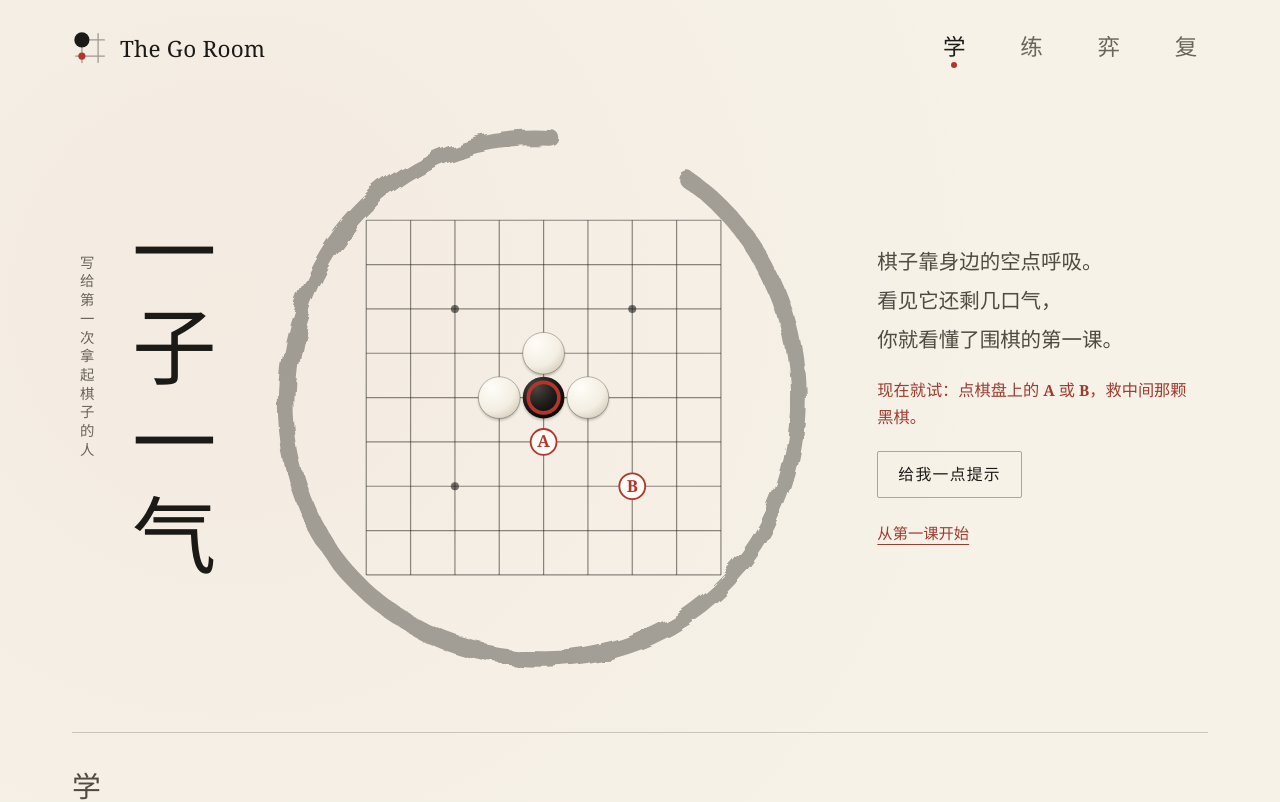
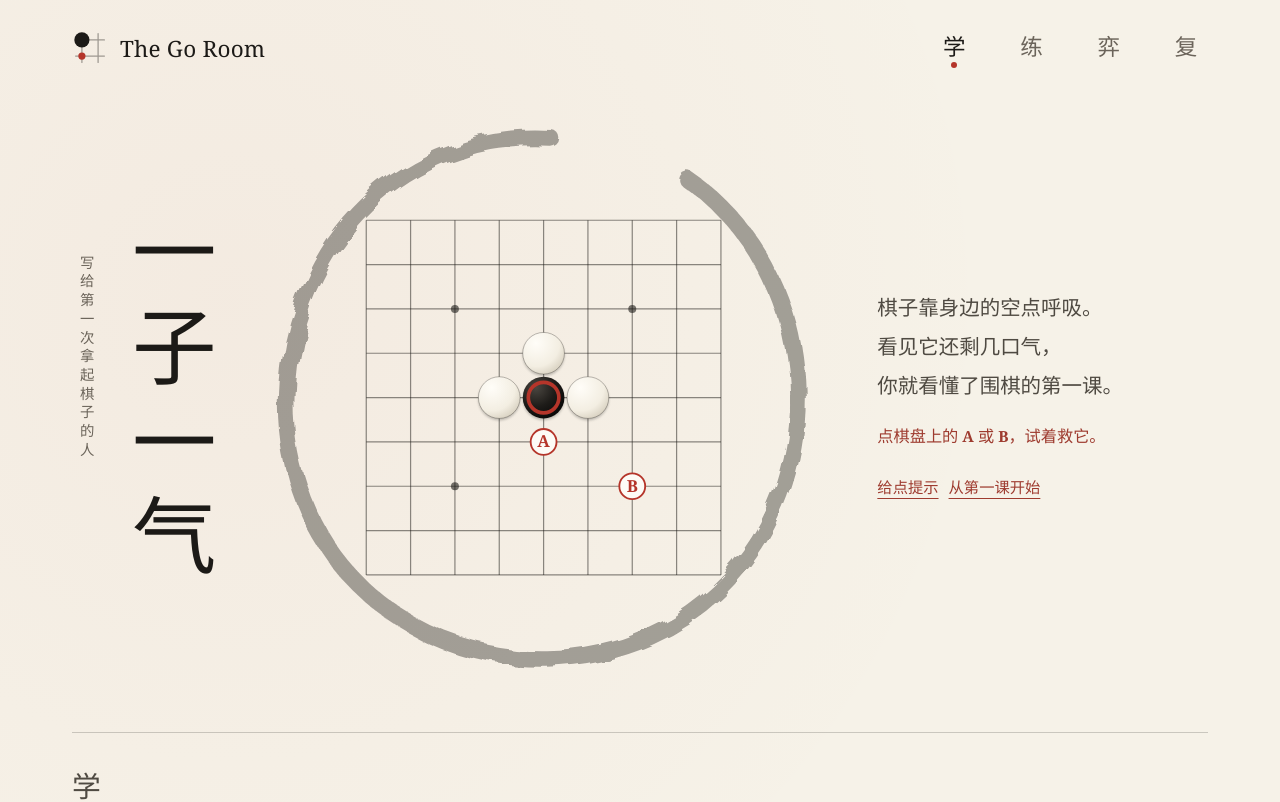
Before and after one commit to Minjia-Hu/the-go-room, a React (Vite) app: page / in a window 1280 px wide. Shown: the top 802 px of the page. Built offline with nearby package versions, Linux system fonts and the light colour scheme.

Commit message:
Simplify homepage exercise hints and unify progress colors

```diff
--- a/src/app/lessons/HeroExercise.tsx
+++ b/src/app/lessons/HeroExercise.tsx
@@ -41,11 +41,13 @@ export function HeroExercise({ onStart, onSurvival }: Props) {
         <button className="text-button" onClick={feedback.next[1]}>{feedback.next[0]} →</button>
       </> : <>
         <p className="ink-hero__lede">棋子靠身边的空点呼吸。<br />看见它还剩几口气，<br />你就看懂了围棋的第一课。</p>
-        <p className="ink-hero__try">现在就试：点棋盘上的 <b>A</b> 或 <b>B</b>，救中间那颗黑棋。</p>
+        <p className="ink-hero__try">点棋盘上的 <b>A</b> 或 <b>B</b>，试着救它。</p>
+        {run.notice && <p className="ink-note">{run.notice}</p>}
         {run.hint && <p className="ink-note">提示：数一数带圈黑棋旁边还空着的交叉点。气只算上下左右紧挨着的空点。</p>}
-        {run.notice && <p className="ink-note">{run.notice}</p>}
-        <div className="actions"><button className="button button--ghost" onClick={() => setRun({ ...run, hint: !run.hint })}>{run.hint ? '收起提示' : '给我一点提示'}</button></div>
-        <button className="text-button" onClick={onStart}>从第一课开始</button>
+        <div className="actions">
+          <button type="button" className="text-button" aria-expanded={run.hint} onClick={() => setRun({ ...run, hint: !run.hint })}>{run.hint ? '收起提示' : '给点提示'}</button>
+          <button className="text-button" onClick={onStart}>从第一课开始</button>
+        </div>
       </>}
     </div>
   </>
--- a/src/app/lessons/ScrollContents.tsx
+++ b/src/app/lessons/ScrollContents.tsx
@@ -61,7 +61,7 @@ function ScrollRow({ id, entries, initialOpen }: {
           <span className="scroll__title" aria-hidden="true">{chapter.title}</span>
           <span className="scroll__meta" aria-hidden="true">
             <span>{chapter.count}</span>
-            {chapter.done && <span className={chapter.done[0] === chapter.done[1] ? 'scroll__done scroll__done--full' : 'scroll__done'}>{chapter.done[0]} / {chapter.done[1]}</span>}
+            {chapter.done && <span className="scroll__done">{chapter.done[0]} / {chapter.done[1]}</span>}
           </span>
         </button>
         {isOpen && <div id={panelId} className={`scroll__panel${animate ? ' scroll__panel--unroll' : ''}`} role="region" aria-label={chapter.title}>
--- a/src/app/styles.css
+++ b/src/app/styles.css
@@ -92,7 +92,6 @@ button:focus-visible, select:focus-visible, input:focus-visible { outline: 2px s
 .scroll__title { writing-mode: vertical-rl; font-size: 1.55rem; line-height: 1.2; letter-spacing: .18em; }
 .scroll__meta { display: grid; gap: 4px; color: var(--text-muted); font-size: .72rem; line-height: 1.5; }
 .scroll__done { font-family: var(--latin); }
-.scroll__done--full { color: var(--text); }
 .scroll__panel { flex: 1; min-width: 0; padding: 24px 30px 30px; border-left: 1px dashed rgba(28, 26, 23, .2); }
 .scroll__panel--unroll { animation: ink-unroll .55s cubic-bezier(.2, .8, .2, 1) both; }
 .lesson-link { width: 100%; display: grid; grid-template-columns: 12px minmax(0, 1fr) auto; align-items: center; gap: 12px; padding: 10px 6px 10px 0; border: 0; border-bottom: 1px solid var(--line-soft); background: transparent; color: var(--text); text-align: left; font: 1rem/1.6 var(--serif); cursor: pointer; min-height: 46px; }
```
Also changed, not shown: 1 other file (tests, documents, lock files or other folders).
